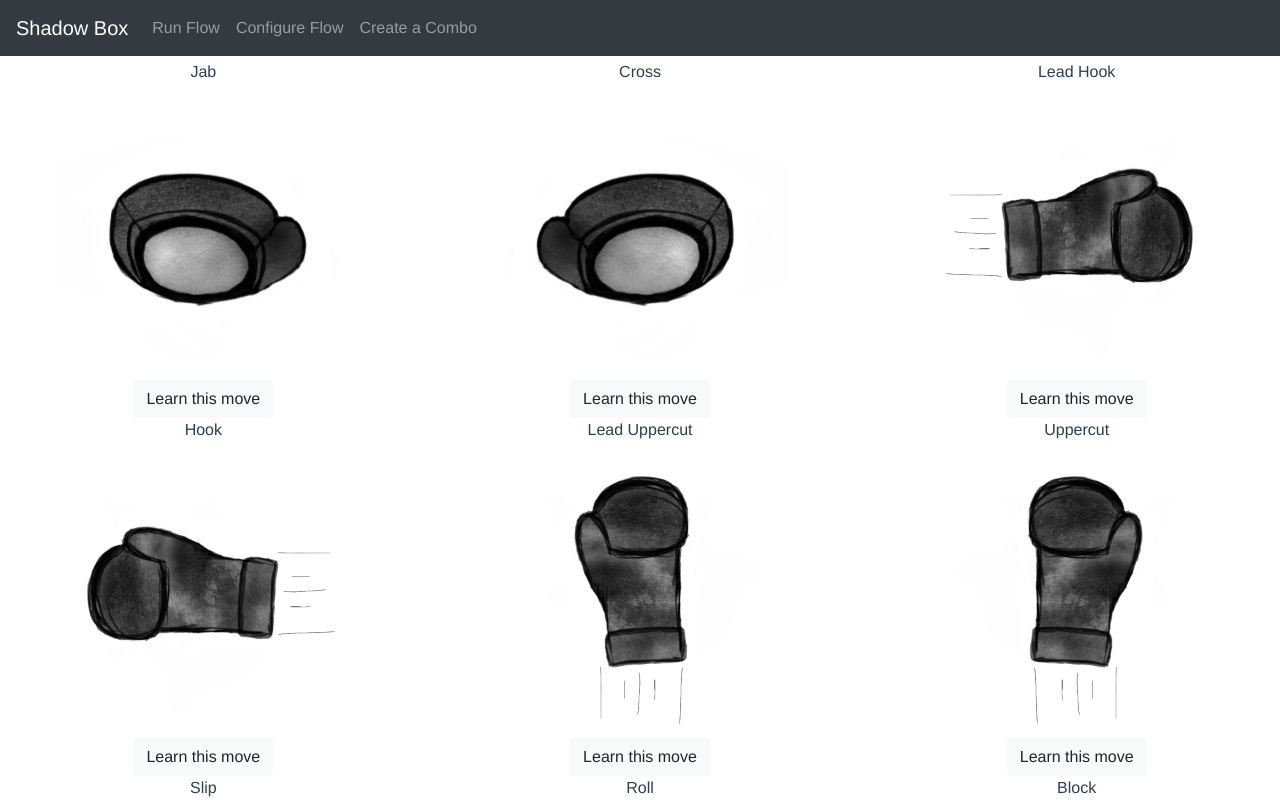
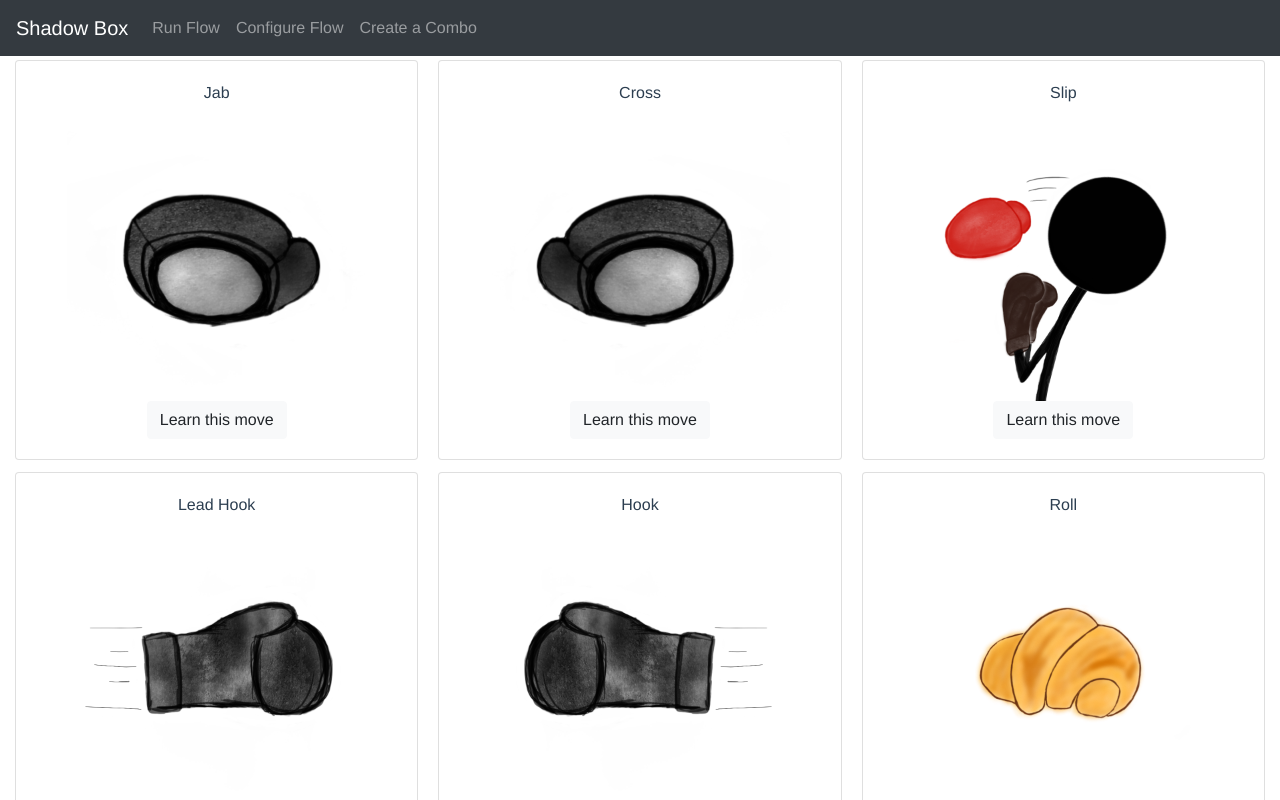
Before and after one commit to qmarsala/shadow-box, a Vue app: page /create-combo in a window 1280 px wide. Shown: the top 800 px of the page. Built offline with nearby package versions, Linux system fonts and the light colour scheme.

Commit message:
Improvements to the "learn a move" page concept

```diff
--- a/src/App.vue
+++ b/src/App.vue
@@ -1,5 +1,5 @@
 <template>
-  <div id="app">
+  <div id="app" class="container-fluid">
     <Naviagtion />
     <router-view></router-view>
   </div>
--- a/src/components/FlowRunner.vue
+++ b/src/components/FlowRunner.vue
@@ -7,8 +7,8 @@
     </div>
     <div v-if="running">
       <div class="combo-name">"{{ comboName }}"</div>
-      <move v-if="currentMove" v-bind:moveData="currentMove" v-bind:animate="true"></move>
-      <flow-preview v-bind:moves="moves" v-bind:currentIndex="currentMoveIndex"></flow-preview>
+      <Move v-if="currentMove" v-bind:moveData="currentMove" v-bind:animate="true" />
+      <FlowPreview v-bind:moves="moves" v-bind:currentIndex="currentMoveIndex"/>
     </div>
   </div>
 </template>
--- a/src/components/Home.vue
+++ b/src/components/Home.vue
@@ -1,8 +1,10 @@
 <template>
-  <div class="row">
-    <div class="col" v-for="(move, index) in moves" :key="index">
-      <move v-if="move" v-bind:moveData="move" v-bind:animate="false"></move>
-      <button class="btn btn-light">Learn this move</button>
+  <div class="card-columns">
+    <div class="card" v-for="(move, index) in moves" :key="index">
+      <div class="card-body">
+        <Move v-if="move" v-bind:moveData="move" v-bind:animate="false"/>
+        <button class="btn btn-light">Learn this move</button>
+      </div>
     </div>
   </div>
 </template>
@@ -18,10 +20,10 @@ export default {
     return {
       moves: [
         { name: "Jab", shorthand: "1" },
+        { name: "Lead Hook", shorthand: "3" },
+        { name: "Lead Uppercut", shorthand: "5" },
         { name: "Cross", shorthand: "2" },
-        { name: "Lead Hook", shorthand: "3" },
         { name: "Hook", shorthand: "4" },
-        { name: "Lead Uppercut", shorthand: "5" },
         { name: "Uppercut", shorthand: "6" },
         { name: "Slip", shorthand: "S" },
         { name: "Roll", shorthand: "R" },
```
